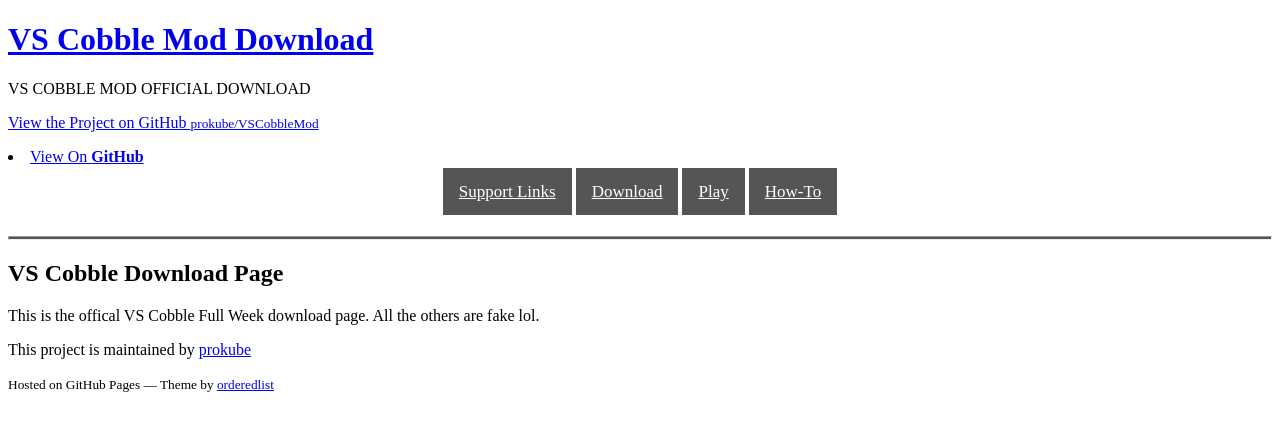
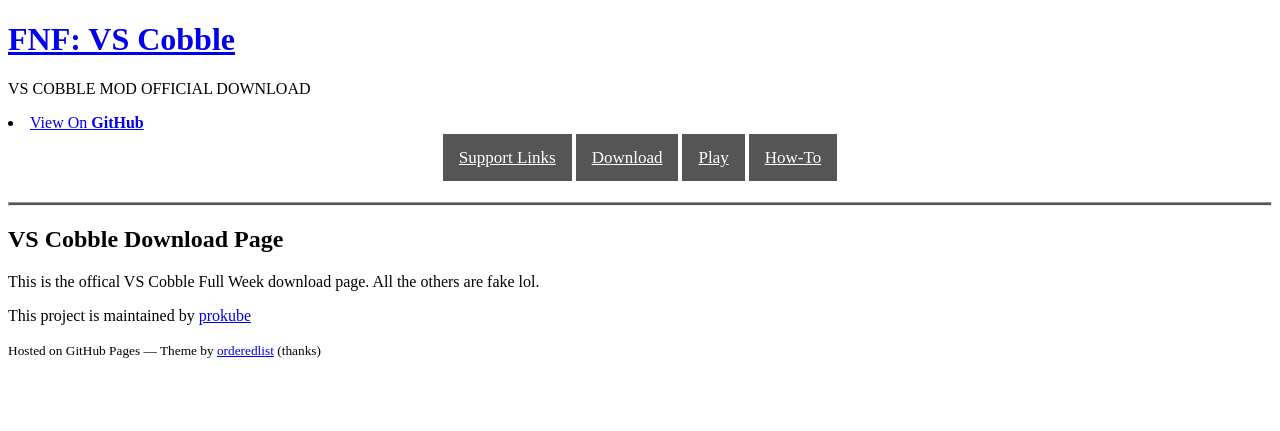
Before and after one commit to prokube/VSCobbleMod, a Jekyll site: the page built from index.md, in a window 1280 px wide. Shown: the top 431 px of the page. Built offline with Jekyll 4.4.1, drawn with Linux system fonts in a browser that asks for light colours; our own code applies the rules of GitHub Pages for plain Markdown files; a script that is not in the unit is left out.

Commit message:
maybe fix a few issues :|
a

```diff
--- a/_layouts/default.html
+++ b/_layouts/default.html
@@ -10,23 +10,13 @@
   <body>
     <div class="wrapper">
       <header>
-        <h1><a href="{{ site.url }}">{{ site.title | default: site.github.repository_name }}</a></h1>
+        <h1><a href="https://prokube.github.io/">FNF: VS Cobble</a></h1>
 
         <p>{{ site.description }}</p>
 
-        {% if site.github.is_project_page %}
-        <p class="view"><a href="{{ site.github.repository_url }}">View the Project on GitHub <small>{{ site.github.repository_nwo }}</small></a></p>
-        {% endif %}
-
-        {% if site.github.is_user_page %}
-        <p class="view"><a href="{{ site.github.owner_url }}">View My GitHub Profile</a></p>
-        {% endif %}
-
-        {% if site.show_downloads %}
         <p>
-          <li><a href="{{ site.github.repository_url }}">View On <strong>GitHub</strong></a></li>
+          <li><a href="github.com/Prokube/VSCobbleMod/">View On <strong>GitHub</strong></a></li>
         </p>
-        {% endif %}
       </header>
       <section id="content">
 
@@ -38,23 +28,13 @@
         {% if site.github.is_project_page %}
         <p>This project is maintained by <a href="{{ site.github.owner_url }}">{{ site.github.owner_name }}</a></p>
         {% endif %}
-        <p><small>Hosted on GitHub Pages &mdash; Theme by <a href="https://github.com/orderedlist">orderedlist</a></small></p>
+        <p><small>Hosted on GitHub Pages &mdash; Theme by <a href="https://github.com/orderedlist">orderedlist</a> (thanks)</small></p>
       </footer>
     </div>
-    <script src="{{ "/assets/js/scale.fix.js" | relative_url }}"></script>
+    <script src="/assets/js/scale.fix.js"></script>
     {% if page.url == "/" %}
     <script src="https://cdn.jsdelivr.net/npm/marked/marked.min.js"></script>
-    <script>
-      function httpGet(theUrl)
-      {
-          var xmlHttp = new XMLHttpRequest();
-          xmlHttp.open( "GET", theUrl, false ); // false for synchronous request
-          xmlHttp.send( null );
-          return xmlHttp.responseText;
-      }
-      document.getElementById('content').innerHTML = document.getElementById('content').innerHTML + marked(httpGet("{{ site.replace_index_with }}"));
-    </script>
     {% endif %}
- <!--I wonder what happens when you delete the google analytics function :tihnomk:-->
+ <!--I wonder what happens when you delete the google analytics function :thonk:-->
   </body>
 </html>
```
